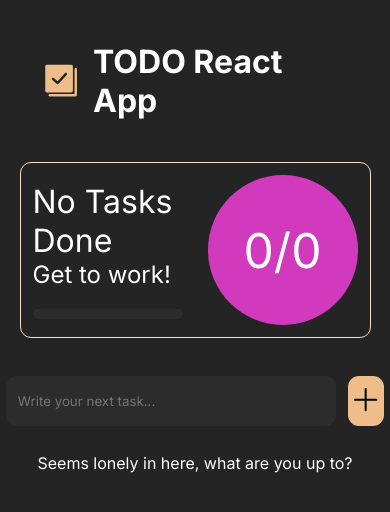
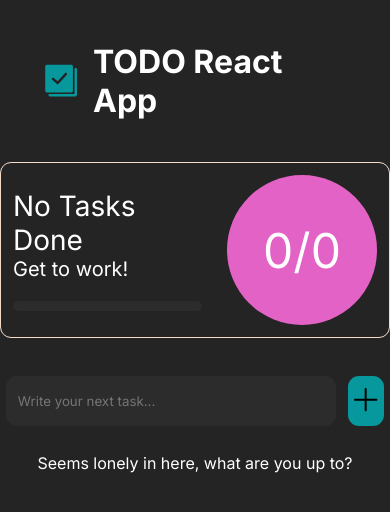
Before and after one commit to drpsych/todo-react-app, a Next.js app: page / in a window 390 px wide. Shown: the top 512 px of the page. Built offline with nearby package versions, Linux system fonts and the light colour scheme.

Commit message:
fix: styling fixes

```diff
--- a/src/app/styles.css
+++ b/src/app/styles.css
@@ -2,13 +2,15 @@
   --background-color: #242424;
   --text-color: #ffffff;
   --border-color: #f4dccb;
-  --accent-color: #d13abd;
+  --accent-color: #e362c6;
+  --action-color: #edc597;
+  --accent-green: #07989d;
   --gradient-color: linear-gradient(
     135deg,
+    var(--accent-green),
     var(--action-color),
     var(--accent-color)
   );
-  --action-color: #eebd89;
   --input-color: #2c2c2c;
   --font-normal: 1rem;
   --font-large: 2rem;
@@ -65,7 +67,7 @@ button {
   width: 70%;
 }
 
-@media (max-width: 510px) {
+@media (max-width: 610px) {
   .wrapper {
     width: 100%;
   }
@@ -73,12 +75,19 @@ button {
   header {
     justify-content: center;
   }
+  .text_large {
+    font-size: calc(var(--font-normal) * 1.75);
+  }
+
+  .text_small {
+    font-size: calc(var(--font-normal) * 1.25);
+  }
 }
 
 header {
   display: flex;
   align-items: center;
-  justify-content: flex-start;
+  justify-content: center;
   gap: 12px;
   padding: 42px;
 }
@@ -89,7 +98,7 @@ header {
   align-items: center;
   justify-content: space-around;
   align-self: center;
-  width: 90%;
+  width: 100%;
   max-width: 455px;
   padding: 12px;
   border-radius: 11px;
@@ -158,7 +167,7 @@ header {
   width: 10%;
   height: 50px;
   border-radius: 11px;
-  background: var(--action-color);
+  background: var(--accent-green);
   border: none;
 }
 
--- a/src/components/Header.jsx
+++ b/src/components/Header.jsx
@@ -17,7 +17,7 @@ function Header() {
         viewBox="0 0 24 24"
         width={40}
         height={40}
-        fill="var(--action-color)"
+        fill="var(--accent-green)"
       >
         <path
           d="m20 20h-15.25c-.414 0-.75.336-.75.75s.336.75.75.75h15.75c.53 0 1-.47 1-1v-15.75c0-.414-.336-.75-.75-.75s-.75.336-.75.75zm-1-17c0-.478-.379-1-1-1h-15c-.62 0-1 .519-1 1v15c0 .621.52 1 1 1h15c.478 0 1-.379 1-1zm-12.751 8.306c-.165-.147-.249-.351-.249-.556 0-.411.333-.746.748-.746.178 0 .355.062.499.19l2.371 2.011 4.453-4.962c.149-.161.35-.243.554-.243.417 0 .748.336.748.746 0 .179-.065.359-.196.503l-4.953 5.508c-.148.161-.35.243-.553.243-.177 0-.356-.063-.498-.19z"
--- a/src/components/TodoHero.jsx
+++ b/src/components/TodoHero.jsx
@@ -24,8 +24,10 @@ function TodoHero({ todos_completed, total_todos }) {
       <div className="stats_text">
         {todos_completed === 0 ? (
           <p className="text_large">No Tasks Done</p>
+        ) : todos_completed < total_todos ? (
+          <p className="text_large">Tasks Done</p>
         ) : (
-          <p className="text_large">Tasks Done</p>
+          <p className="text_large">Congrats</p>
         )}
         {todos_completed === 0 ? (
           <p className="text_small">Get to work!</p>
```
